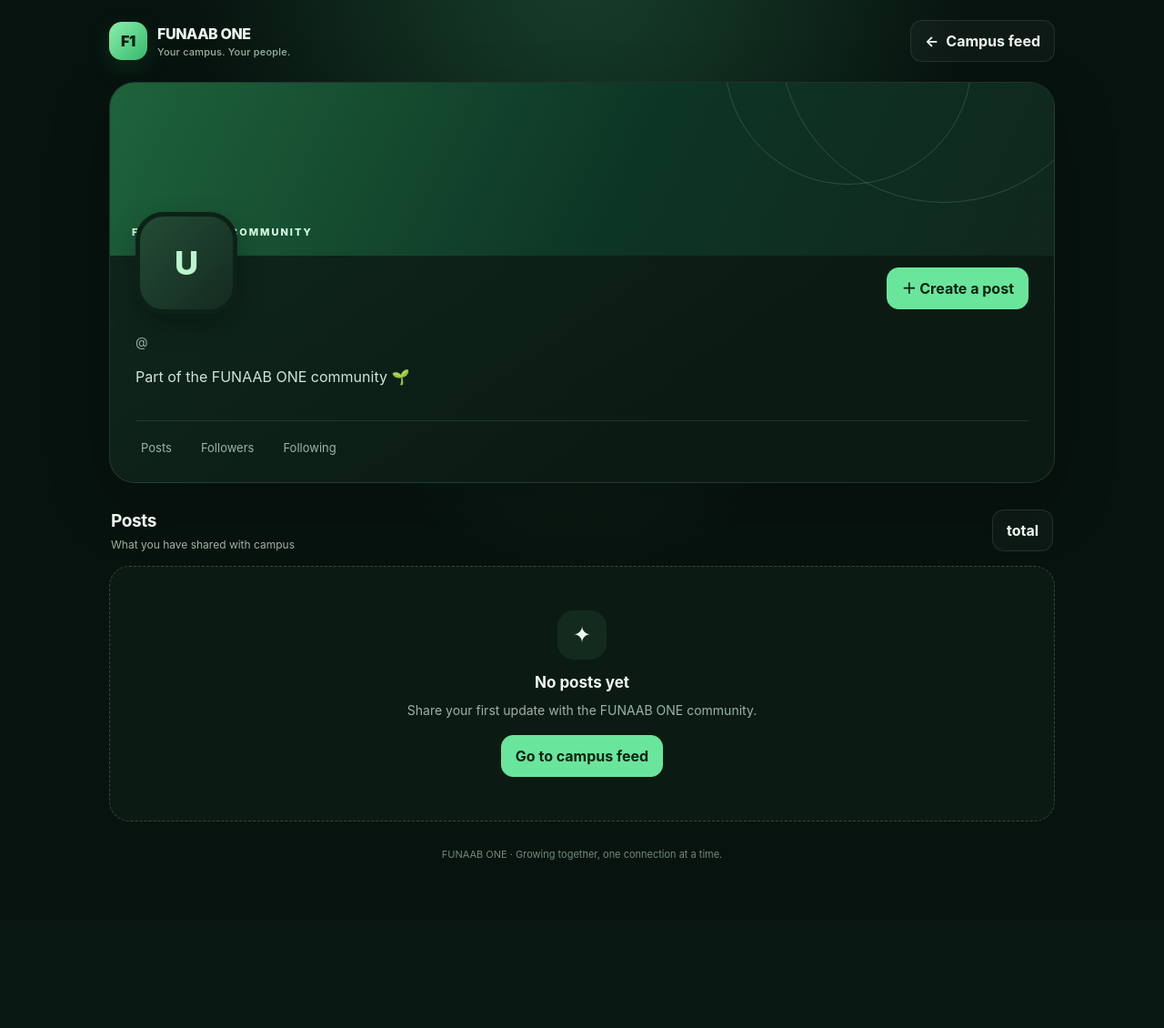
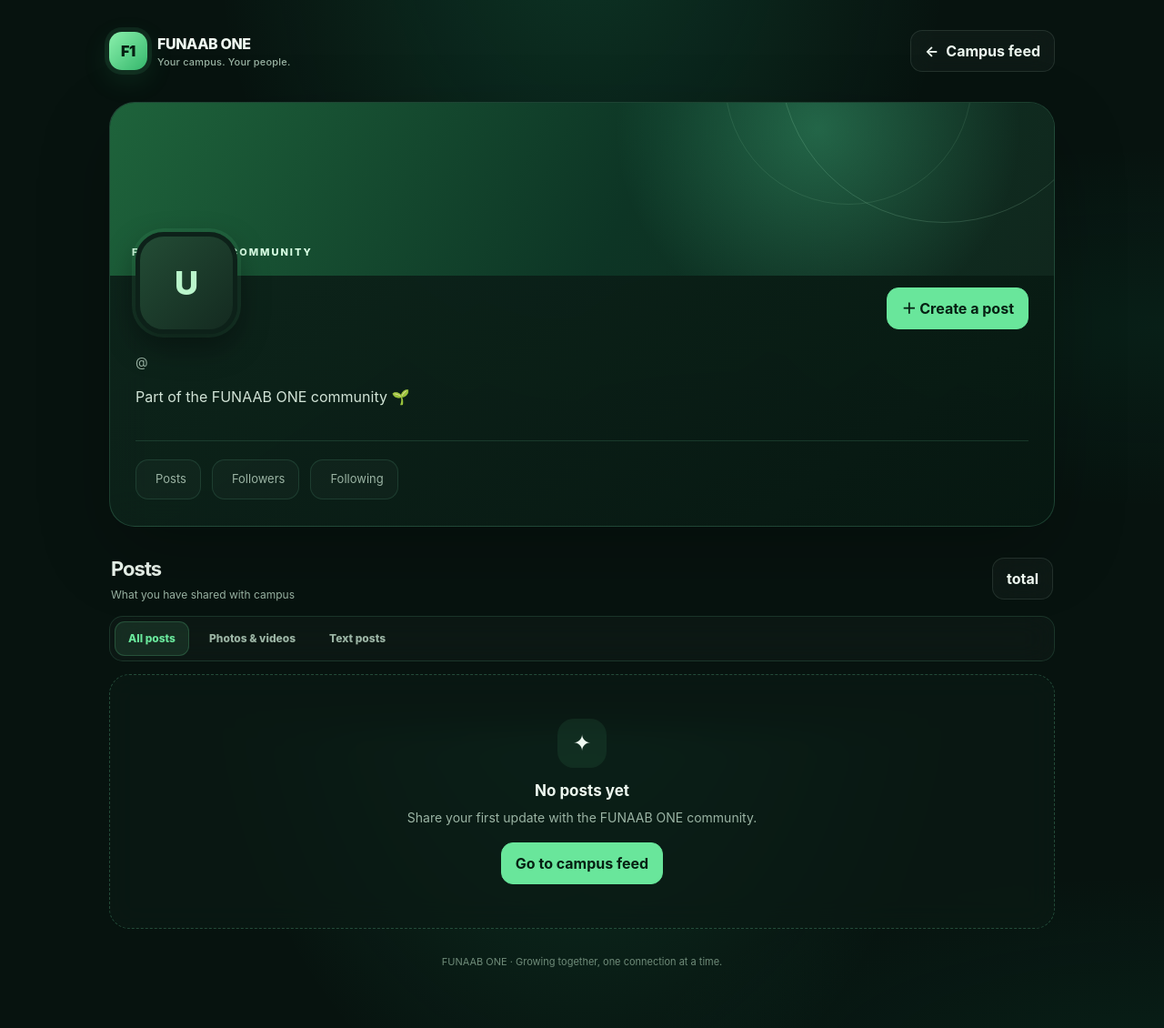
Before and after one commit to bigrex234/Funaab-One, a Python web app: template templates/profile.html in a window 1280 px wide. Shown: the whole page at 91% size. Before the commit the page ends 945 px from the top, so only its background shows below. Run offline with Jinja, Linux system fonts and the light colour scheme; the template is opened without the code that fills it, so the values that code supplies are empty.

Commit message:
Enhance profile page with new styles and filters
Added styles for student profiles and implemented client-side content filtering for posts.

```diff
--- a/templates/profile.html
+++ b/templates/profile.html
@@ -95,6 +95,37 @@
     }
     @media(prefers-reduced-motion:reduce){*,*::before,*::after{transition:none!important;scroll-behavior:auto!important}}
     .safety-menu{position:relative}.safety-menu summary{list-style:none}.safety-menu summary::-webkit-details-marker{display:none}.safety-actions{position:absolute;z-index:10;right:0;top:calc(100% + 8px);width:min(300px,85vw);padding:14px;background:#0d2119;border:1px solid var(--line);border-radius:14px;box-shadow:0 14px 38px #0006;display:grid;gap:14px}.safety-actions form{display:grid;gap:8px}.safety-actions select,.safety-actions textarea{width:100%;background:#07130f;color:var(--text);border:1px solid var(--line);border-radius:9px;padding:9px;font:inherit}.safety-actions textarea{min-height:75px;resize:vertical}.btn.danger{color:var(--danger)}
+
+    /* Student Profiles 2.0 — emerald glass polish and client-side content tabs */
+    body{background:radial-gradient(ellipse at 50% -15%,rgba(46,229,157,.16),transparent 45%),radial-gradient(ellipse at 100% 45%,rgba(16,185,129,.07),transparent 32%),var(--bg);background-attachment:fixed}
+    .topbar{padding:11px 0}
+    .brand-mark{box-shadow:0 0 0 5px rgba(105,230,155,.09),0 10px 30px rgba(56,182,106,.15)}
+    .btn{backdrop-filter:blur(14px);-webkit-backdrop-filter:blur(14px)}
+    .profile-card{background:linear-gradient(145deg,rgba(16,41,31,.88),rgba(7,24,17,.93));border-color:rgba(132,255,194,.17);box-shadow:0 28px 80px rgba(0,0,0,.24),inset 0 1px rgba(255,255,255,.04);backdrop-filter:blur(22px);-webkit-backdrop-filter:blur(22px)}
+    .cover{background:radial-gradient(circle at 75% 15%,rgba(95,255,179,.26),transparent 28%),linear-gradient(115deg,#1e633b,#0d3525 55%,#10271d)}
+    .cover:after{border-color:rgba(184,255,208,.10)}
+    .avatar{box-shadow:0 14px 34px rgba(0,0,0,.38),0 0 0 4px rgba(105,230,155,.10)}
+    .identity{padding-bottom:2px}
+    .name-line h1{letter-spacing:-.045em}
+    .stats{gap:12px;border-top-color:rgba(132,255,194,.13)}
+    .stat{padding:11px 15px;border:1px solid rgba(132,255,194,.12);border-radius:14px;background:rgba(255,255,255,.025);transition:background .18s,border-color .18s,transform .18s}
+    .stat:hover{background:rgba(105,230,155,.06);border-color:rgba(105,230,155,.28);transform:translateY(-2px)}
+    .stat strong{font-size:20px}
+    .content-head{margin-top:30px}
+    .content-head h2{font-size:22px;letter-spacing:-.045em}
+    .post-tabs{display:flex;gap:7px;flex-wrap:wrap;margin:0 0 14px;padding:5px;border:1px solid rgba(132,255,194,.13);border-radius:15px;background:rgba(255,255,255,.025);backdrop-filter:blur(18px);-webkit-backdrop-filter:blur(18px)}
+    .post-tab{border:1px solid transparent;border-radius:11px;padding:9px 14px;background:transparent;color:var(--muted);font-size:12px;font-weight:800;cursor:pointer;transition:all .18s}
+    .post-tab:hover,.post-tab[aria-pressed="true"]{color:var(--green);background:rgba(105,230,155,.10);border-color:rgba(105,230,155,.2)}
+    .post{background:linear-gradient(145deg,rgba(14,36,26,.88),rgba(7,24,17,.90));border-color:rgba(132,255,194,.13);box-shadow:0 14px 38px rgba(0,0,0,.12),inset 0 1px rgba(255,255,255,.025);backdrop-filter:blur(18px);-webkit-backdrop-filter:blur(18px);transition:transform .18s,border-color .18s,background .18s}
+    .post:hover{transform:translateY(-2px);border-color:rgba(105,230,155,.25)}
+    .media{border-color:rgba(132,255,194,.14);box-shadow:0 12px 32px rgba(0,0,0,.17)}
+    .post-meta{border-top-color:rgba(132,255,194,.12)}
+    .empty{background:rgba(11,27,20,.70);border-color:rgba(132,255,194,.22);backdrop-filter:blur(16px);-webkit-backdrop-filter:blur(16px)}
+    .safety-actions{background:rgba(13,33,25,.96);backdrop-filter:blur(20px);-webkit-backdrop-filter:blur(20px)}
+    [data-profile-hidden="true"]{display:none!important}
+    @media(max-width:600px){body{background-attachment:scroll}.stats{display:grid;grid-template-columns:repeat(3,minmax(0,1fr));gap:7px}.stat{padding:10px 8px;align-items:center}.stat strong{font-size:17px}.stat span{text-align:center}.post-tabs{width:100%}.post-tab{flex:1;padding:9px 8px}.content-head h2{font-size:20px}}
+    @media(prefers-reduced-motion:reduce){.stat,.post,.post-tab{transition:none!important}}
+
   </style>
 </head>
 <body>
@@ -212,11 +243,16 @@
           <div><h2 id="posts-title">Posts</h2><p>What {{ 'you have' if profile_user.id == student.id else profile_user.username ~ ' has' }} shared with campus</p></div>
           <span class="btn" aria-label="Number of posts">{{ posts_count }} total</span>
         </div>
+        <div class="post-tabs" role="group" aria-label="Filter profile content">
+          <button class="post-tab" type="button" data-profile-filter="all" aria-pressed="true">All posts</button>
+          <button class="post-tab" type="button" data-profile-filter="media" aria-pressed="false">Photos & videos</button>
+          <button class="post-tab" type="button" data-profile-filter="text" aria-pressed="false">Text posts</button>
+        </div>
 
         {% if posts %}
           <div class="post-list">
             {% for post in posts %}
-              <article class="post">
+              <article class="post" data-profile-post data-has-media="{{ 'true' if post.media_url else 'false' }}">
                 <div class="post-top">
                   <div class="mini-avatar">
                     {% if profile_user.avatar_url is defined and profile_user.avatar_url %}
@@ -288,5 +324,23 @@
     </main>
     <footer class="footer">FUNAAB ONE · Growing together, one connection at a time.</footer>
   </div>
+
+<script>
+(() => {
+  const buttons = [...document.querySelectorAll('[data-profile-filter]')];
+  const posts = [...document.querySelectorAll('[data-profile-post]')];
+  if (!buttons.length || !posts.length) return;
+  buttons.forEach(button => button.addEventListener('click', () => {
+    const filter = button.dataset.profileFilter;
+    buttons.forEach(item => item.setAttribute('aria-pressed', String(item === button)));
+    posts.forEach(post => {
+      const hasMedia = post.dataset.hasMedia === 'true';
+      const visible = filter === 'all' || (filter === 'media' && hasMedia) || (filter === 'text' && !hasMedia);
+      post.dataset.profileHidden = String(!visible);
+    });
+  }));
+})();
+</script>
+
 </body>
 </html>
```
